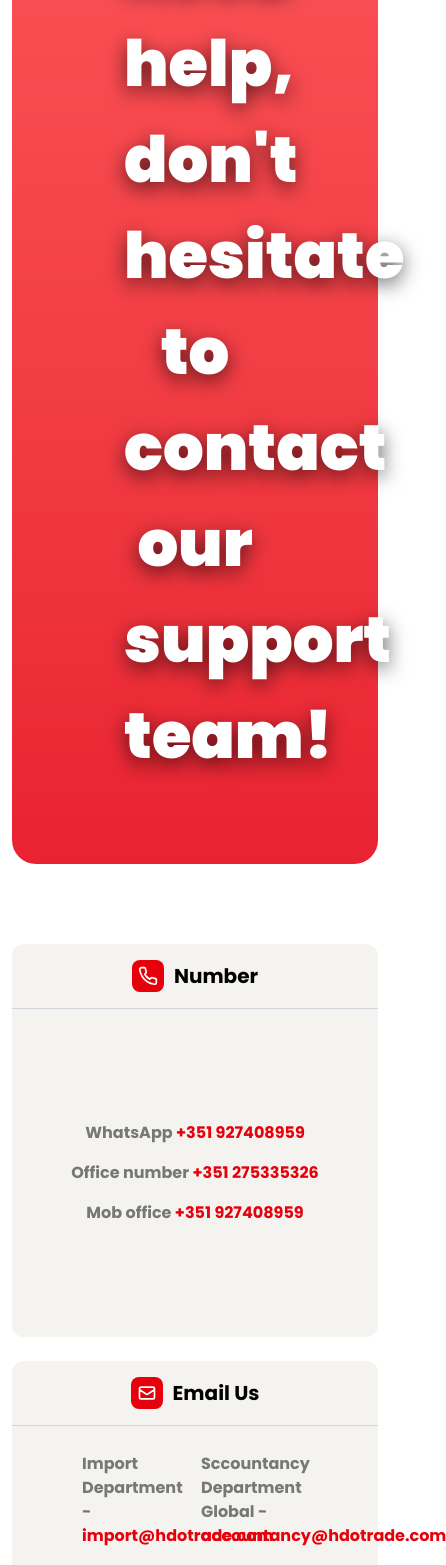
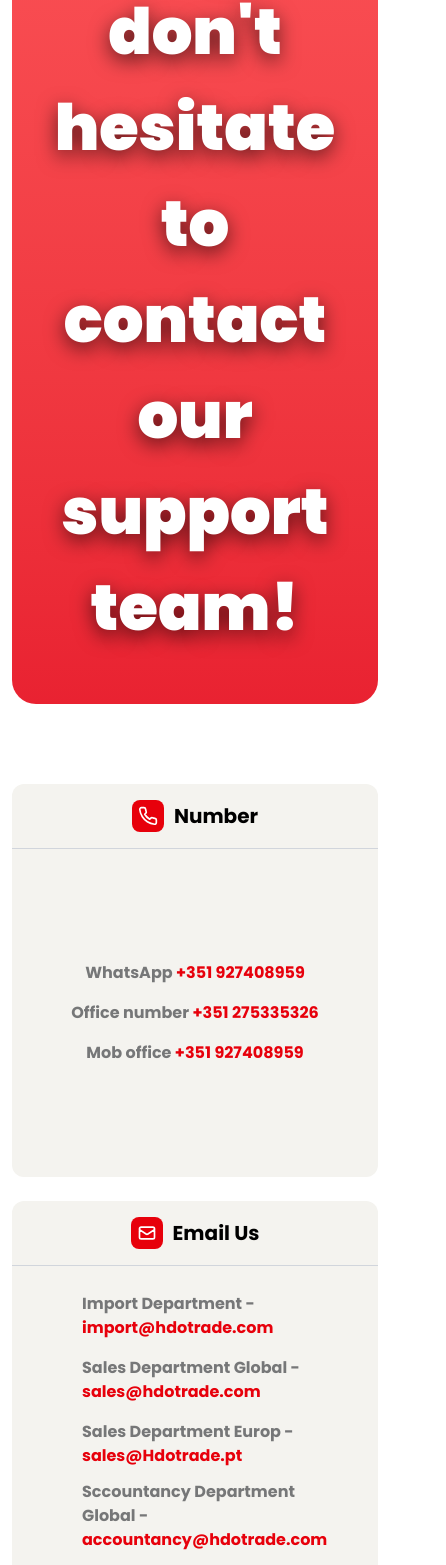
Before and after one commit to saim-alam1/new-app, a React (Vite) app: page / in a window 390 px wide. Shown: the part 432-1997 px from the top of the page, 446 px wide, since content can reach past the window. Built offline with nearby package versions, Linux system fonts and the light colour scheme.

Commit message:
Responsive Contact Page For Medium

```diff
--- a/src/pages/ContactPage/ContactPage.jsx
+++ b/src/pages/ContactPage/ContactPage.jsx
@@ -6,9 +6,9 @@
   return (
     <div className="max-w-[1280px] mx-auto px-3">
       <div className="my-20">
-        <div className="bg-gradient-to-b from-[#ff5b5f] to-[#e92231] py-20 px-28 rounded-3xl">
+        <div className="bg-gradient-to-b from-[#ff5b5f] to-[#e92231] lg:py-20 py-12 px-6 lg:px-28 rounded-3xl">
           <h1
-            className="text-[64px] font-black text-white text-center "
+            className="text-[64px] font-black text-white text-center"
             style={{ textShadow: "0 6px 20px rgba(0, 0, 0, 0.6)" }}
           >
             If you need help, don't hesitate to contact our support team!
@@ -16,7 +16,7 @@
         </div>
 
         {/* Card Content */}
-        <div className="grid grid-cols-1 md:grid-cols-2 gap-6 mt-20">
+        <div className="grid grid-cols-1 lg:grid-cols-2 gap-6 mt-20">
           {/* Card 1 */}
           <div className="bg-[#f4f3ef] rounded-xl">
             <div className="flex items-center justify-center gap-2.5 py-4 border-b border-gray-300">
@@ -50,7 +50,7 @@
               <p className="text-xl font-bold">Email Us</p>
             </div>
 
-            <div className="grid grid-cols-2 gap-3 pt-[26px] px-[70px]">
+            <div className="grid grid-cols-1 xl:grid-cols-2 gap-3 pt-[26px] py-10 px-[70px]">
               {/* Side 1 */}
               <div className="space-y-4">
                 <p className=" text-[16px] font-bold text-red-600">
@@ -91,7 +91,7 @@
         <div className="grid grid-cols-1 md:grid-cols-2 gap-6 mt-20">
           {/* Side 1 */}
           <div className="bg-[#f4f3ef] rounded-xl">
-            <div className="flex items-center justify-center gap-2.5 py-4 border-b border-gray-300">
+            <div className="flex items-center justify-center gap-2.5 py-4 px-3 border-b border-gray-300">
               <span className="bg-red-600 p-1.5 rounded-[8px]">
                 <IoLocationOutline className="text-xl text-white" />
               </span>
@@ -100,7 +100,7 @@
               </p>
             </div>
 
-            <div className="flex flex-col items-center justify-center pt-4 pb-7 space-y-4 text-center">
+            <div className="flex flex-col items-center justify-center pt-4 pb-7 space-y-4 text-center px-1">
               <p className="text-[16px] font-bold text-[#767779]">
                 Quinta das rosas lote 3 RC Esq 6200-551 Covilha Portugal
               </p>
```
